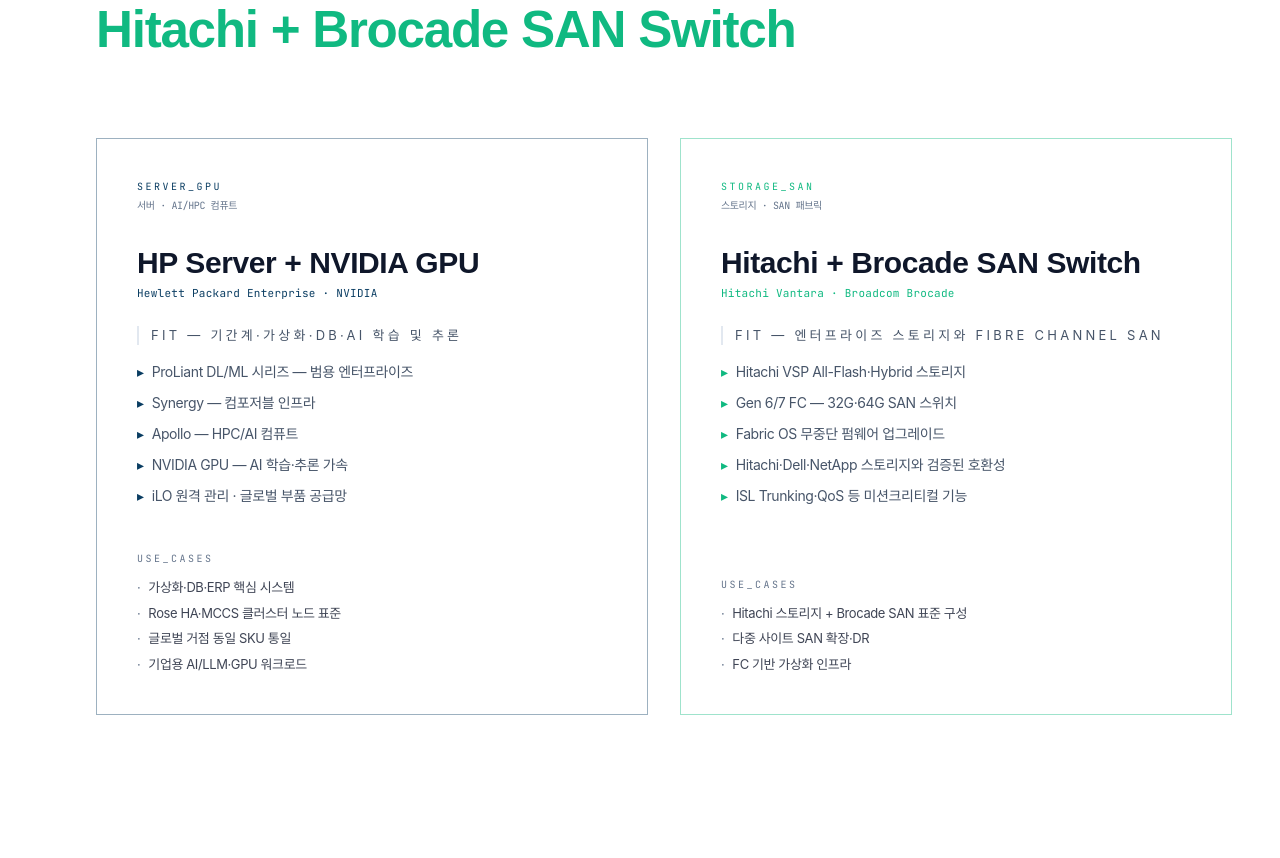
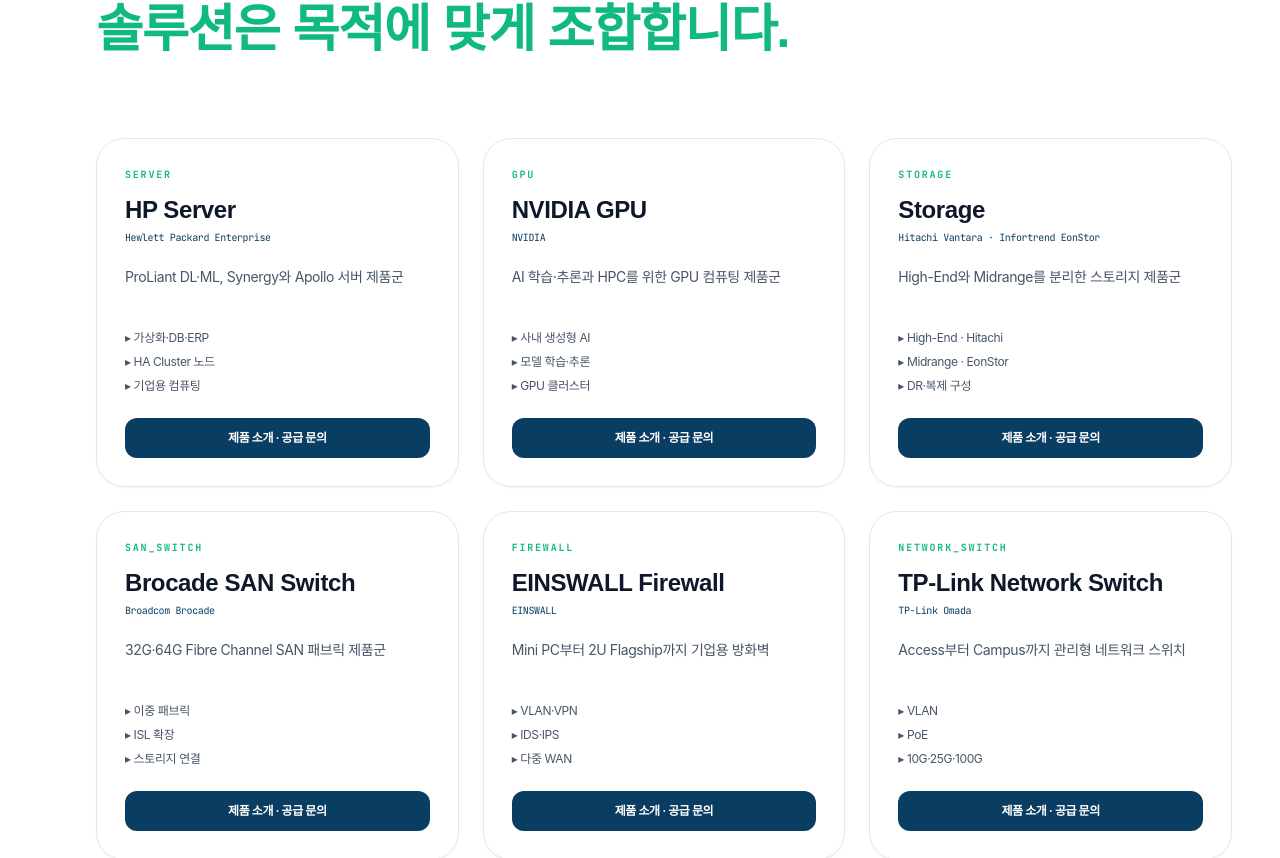
Before and after one commit to yumunix/einstech-landing, a Next.js app: page /infrastructure in a window 1280 px wide. Shown: the part 1942-2800 px from the top of the page. Built offline with nearby package versions, Linux system fonts and the light colour scheme; a web font is replaced by a local one.

Commit message:
separate infrastructure into product categories

```diff
--- /dev/null
+++ b/app/infrastructure/ProductCategories.jsx
@@ -0,0 +1,85 @@
+const categories = [
+  {
+    code: "SERVER",
+    title: "HP Server",
+    vendor: "Hewlett Packard Enterprise",
+    desc: "ProLiant DL·ML, Synergy와 Apollo 서버 제품군",
+    uses: ["가상화·DB·ERP", "HA Cluster 노드", "기업용 컴퓨팅"],
+    href: "/contact?subject=HP%20Server%20제품%20문의",
+  },
+  {
+    code: "GPU",
+    title: "NVIDIA GPU",
+    vendor: "NVIDIA",
+    desc: "AI 학습·추론과 HPC를 위한 GPU 컴퓨팅 제품군",
+    uses: ["사내 생성형 AI", "모델 학습·추론", "GPU 클러스터"],
+    href: "/contact?subject=NVIDIA%20GPU%20제품%20문의",
+  },
+  {
+    code: "STORAGE",
+    title: "Storage",
+    vendor: "Hitachi Vantara · Infortrend EonStor",
+    desc: "High-End와 Midrange를 분리한 스토리지 제품군",
+    uses: ["High-End · Hitachi", "Midrange · EonStor", "DR·복제 구성"],
+    href: "/storage-backup",
+  },
+  {
+    code: "SAN_SWITCH",
+    title: "Brocade SAN Switch",
+    vendor: "Broadcom Brocade",
+    desc: "32G·64G Fibre Channel SAN 패브릭 제품군",
+    uses: ["이중 패브릭", "ISL 확장", "스토리지 연결"],
+    href: "/contact?subject=Brocade%20SAN%20Switch%20제품%20문의",
+  },
+  {
+    code: "FIREWALL",
+    title: "EINSWALL Firewall",
+    vendor: "EINSWALL",
+    desc: "Mini PC부터 2U Flagship까지 기업용 방화벽",
+    uses: ["VLAN·VPN", "IDS·IPS", "다중 WAN"],
+    href: "/einswall",
+  },
+  {
+    code: "NETWORK_SWITCH",
+    title: "TP-Link Network Switch",
+    vendor: "TP-Link Omada",
+    desc: "Access부터 Campus까지 관리형 네트워크 스위치",
+    uses: ["VLAN", "PoE", "10G·25G·100G"],
+    href: "/network-switch",
+  },
+];
+
+export default function ProductCategories() {
+  return (
+    <div className="grid grid-cols-1 gap-6 lg:pl-12 md:grid-cols-2 xl:grid-cols-3">
+      {categories.map((item) => (
+        <article
+          key={item.code}
+          className="flex flex-col rounded-[28px] border border-slate-200 bg-white p-7 shadow-sm transition-all hover:-translate-y-1 hover:shadow-xl"
+        >
+          <div className="font-mono text-[10px] font-bold tracking-[0.18em] text-emerald">
+            {item.code}
+          </div>
+          <h3 className="mt-3 font-display text-2xl font-black text-slate-900">
+            {item.title}
+          </h3>
+          <div className="mt-1 font-mono text-[10px] text-navy">{item.vendor}</div>
+          <p className="mt-5 text-sm leading-6 text-slate-600">{item.desc}</p>
+          <ul className="mt-5 flex-grow space-y-2 border-t border-slate-100 pt-5">
+            {item.uses.map((use) => (
+              <li key={use} className="text-xs text-slate-600">
+                ▸ {use}
+              </li>
+            ))}
+          </ul>
+          <a
+            href={item.href}
+            className="mt-6 rounded-xl bg-navy px-4 py-3 text-center text-xs font-bold text-white hover:bg-emerald"
+          >
+            제품 소개 · 공급 문의
+          </a>
+        </article>
+      ))}
+    </div>
+  );
+}
--- a/app/infrastructure/page.jsx
+++ b/app/infrastructure/page.jsx
@@ -5,6 +5,7 @@
 import Badge from "@/components/ds/Badge";
 import { PrimaryButton, SecondaryButton } from "@/components/ds/Buttons";
 import { createPageMetadata } from "@/lib/seo";
+import ProductCategories from "./ProductCategories";
 
 export const metadata = createPageMetadata({ path: "/infrastructure",
   title: "Infrastructure — HP Server · NVIDIA GPU · Hitachi · Brocade SAN | EINSTECH",
@@ -167,8 +168,8 @@
               <PrimaryButton href="/contact" className="flex-1">
                 인프라 구성 문의
               </PrimaryButton>
-              <SecondaryButton href="#lineup" className="flex-1">
-                브랜드 라인업 보기
+              <SecondaryButton href="#products" className="flex-1">
+                제품 카테고리 보기
               </SecondaryButton>
             </div>
           </div>
@@ -223,8 +224,17 @@
           </div>
         </section>
 
+        <section id="products" className="py-24 lg:py-32 relative">
+          <div className="w-full max-w-page mx-auto px-6 lg:px-12 relative z-10">
+            <SectionHeader badgeText="PRODUCT_CATEGORIES" badgeColor="acid" sectionLabel="2. Products — 독립 제품 카테고리">
+              <h2 className="font-display text-[clamp(2rem,4vw,4rem)] font-bold tracking-tight text-slate-900 leading-[1.1] max-w-4xl">제품은 카테고리별로 선택하고<br /><span className="text-emerald">솔루션은 목적에 맞게 조합합니다.</span></h2>
+            </SectionHeader>
+            <ProductCategories />
+          </div>
+        </section>
+
         {/* ENTERPRISE LINEUP */}
-        <section id="lineup" className="py-24 lg:py-32 relative">
+        <section id="lineup" className="hidden">
           <div
             className="absolute left-12 top-0 bottom-0 w-px bg-gradient-to-b from-acid/30 via-transparent to-transparent hidden lg:block -z-10"
             aria-hidden
@@ -308,7 +318,7 @@
         </section>
 
         {/* NETWORK SWITCH + FIREWALL */}
-        <section id="smb" className="py-24 lg:py-32 relative">
+        <section id="smb" className="hidden">
           <div className="w-full max-w-page mx-auto px-6 lg:px-12 relative z-10">
             <SectionHeader
               badgeText="NETWORK_FIREWALL"
```
